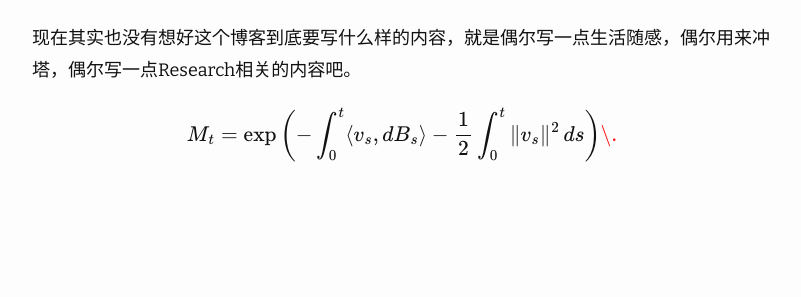
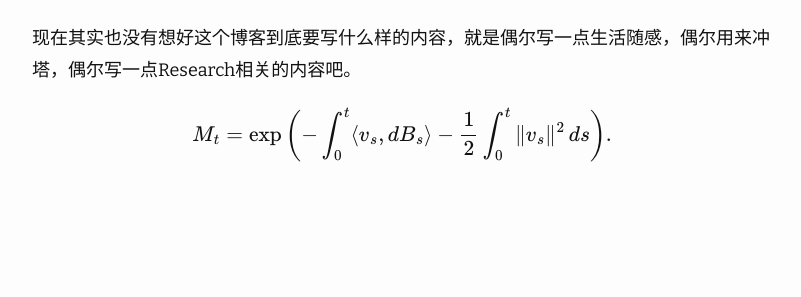
Before and after one commit to EulerianMoe/eulerianmoe.github.io, a Jekyll site: the page built from _posts/2020-12-27-hello-world.md, in a window 1280 px wide. Shown: the part 507-804 px from the top of the page, without its empty margins (238-1039 px from the left). Built offline with Jekyll 4.4.1, drawn with Linux system fonts in a browser that asks for light colours; nearby versions of some CDN libraries; formulas are drawn with MathJax 3.

```diff
--- a/_posts/2020-12-27-hello-world.md
+++ b/_posts/2020-12-27-hello-world.md
@@ -12,5 +12,5 @@ categories: misc
 
 
 $$
-M_t = \exp\left(-\int_0^t \langle v_s,dB_s\rangle - \frac12 \int_0^t \|v_s\|^2\,ds\right)\.
+M_t = \exp\left(-\int_0^t \langle v_s,dB_s\rangle - \frac12 \int_0^t \|v_s\|^2\,ds\right).
 $$
```
